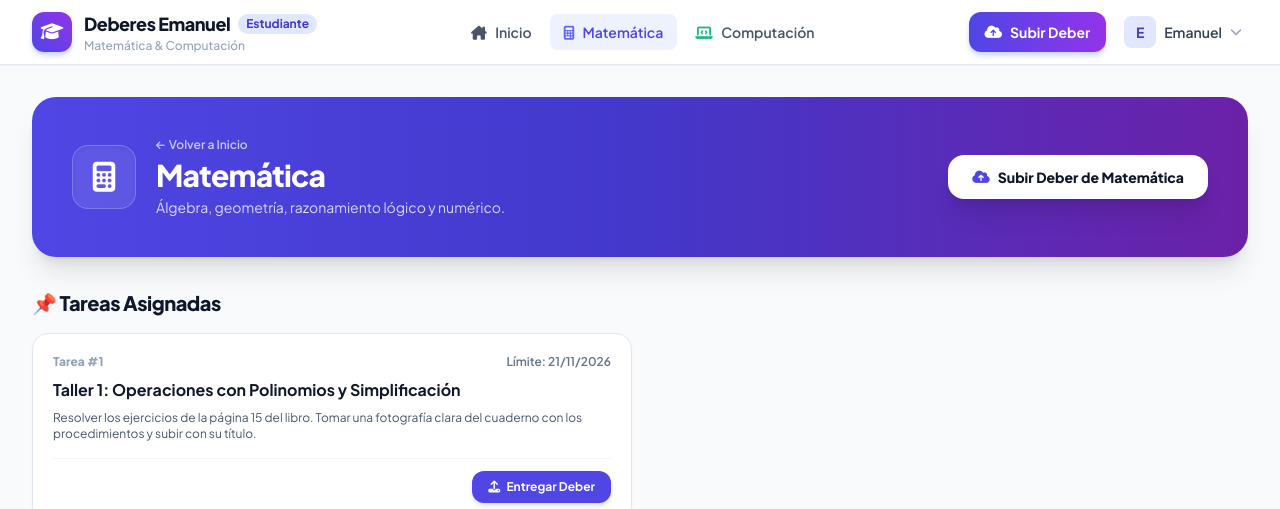
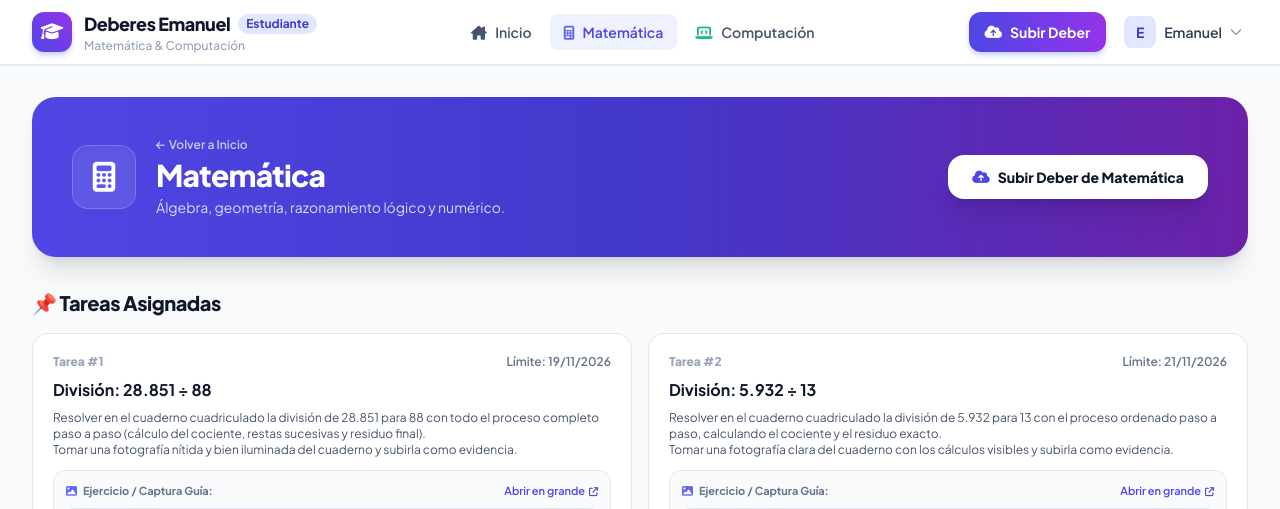
Before and after one commit to Elnuget/deberes-emanuel, a Laravel app: page /materia/matematica in a window 1280 px wide. Shown: the top 509 px of the page. Run offline with Laravel 12, Linux system fonts and the light colour scheme; a user stored in the database is signed in; data comes from the database, SQL or seed files in the repository; some libraries are stand-ins or nearby versions; grey boxes are pictures that could not be loaded.

Commit message:
feat: setup real math assignments with guide images and direct submission linking

```diff
--- a/resources/views/layouts/app.blade.php
+++ b/resources/views/layouts/app.blade.php
@@ -49,7 +49,7 @@
     </style>
     @yield('styles')
 </head>
-<body class="h-full flex flex-col bg-slate-50 text-slate-800 antialiased selection:bg-indigo-500 selection:text-white" x-data="{ uploadModal: false, selectedSubject: 1 }">
+<body class="h-full flex flex-col bg-slate-50 text-slate-800 antialiased selection:bg-indigo-500 selection:text-white" x-data="{ uploadModal: false, selectedSubject: 1, selectedAssignment: null, assignmentTitle: '' }">
 
     <!-- Navbar Superior -->
     <header class="bg-white border-b border-slate-200 sticky top-0 z-40 shadow-sm backdrop-blur-md bg-white/95">
@@ -169,6 +169,18 @@
 
             <form action="{{ route('homework.submit') }}" method="POST" enctype="multipart/form-data" class="mt-6 space-y-5">
                 @csrf
+                <input type="hidden" name="assignment_id" :value="selectedAssignment">
+
+                <!-- Indicador de Tarea Vinculada -->
+                <div x-show="assignmentTitle" class="p-3 bg-indigo-50 border border-indigo-100 rounded-xl flex items-center justify-between text-xs">
+                    <div class="flex items-center gap-2 text-indigo-900 font-bold">
+                        <i class="fa-solid fa-link text-indigo-600"></i>
+                        <span>Tarea: <span class="font-normal" x-text="assignmentTitle"></span></span>
+                    </div>
+                    <button type="button" @click="selectedAssignment = null; assignmentTitle = ''" class="text-indigo-400 hover:text-indigo-600 font-bold text-[11px]">
+                        <i class="fa-solid fa-xmark"></i> Desvincular
+                    </button>
+                </div>
 
                 <!-- Selector de Materia -->
                 <div>
@@ -197,7 +209,7 @@
                 <!-- Título del Deber -->
                 <div>
                     <label class="block text-xs font-bold text-slate-700 uppercase tracking-wider mb-2">Título del Deber *</label>
-                    <input type="text" name="title" required :placeholder="selectedSubject == 1 ? 'Ej. Ejercicios de Polinomios Pág. 15' : 'Ej. Portafolio Web / Napoleón / Horario'" class="w-full px-4 py-3 rounded-xl border border-slate-200 focus:outline-none focus:ring-2 focus:ring-indigo-500 text-sm font-medium">
+                    <input type="text" name="title" required :placeholder="assignmentTitle ? assignmentTitle : (selectedSubject == 1 ? 'Ej. División 28.851 ÷ 88 / Taller de Estimación' : 'Ej. Portafolio Web / Napoleón / Horario')" class="w-full px-4 py-3 rounded-xl border border-slate-200 focus:outline-none focus:ring-2 focus:ring-indigo-500 text-sm font-medium">
                 </div>
 
                 <!-- Enlace Web del Proyecto (Solo Computación) -->
--- a/resources/views/subjects/show.blade.php
+++ b/resources/views/subjects/show.blade.php
@@ -54,11 +54,25 @@
                             </div>
                             <h3 class="font-bold text-slate-900 text-base">{{ $assignment->title }}</h3>
                             <p class="text-xs text-slate-600 mt-2 whitespace-pre-line">{{ $assignment->description }}</p>
+
+                            @if($assignment->guide_file)
+                                <div class="mt-3 p-3 bg-slate-50 border border-slate-200 rounded-xl">
+                                    <div class="text-[11px] font-bold text-slate-500 mb-2 flex items-center justify-between">
+                                        <span class="flex items-center gap-1.5"><i class="fa-solid fa-image text-indigo-500"></i> Ejercicio / Captura Guía:</span>
+                                        <a href="{{ asset('storage/' . $assignment->guide_file) }}" target="_blank" class="text-indigo-600 hover:underline text-[11px] font-semibold">
+                                            Abrir en grande <i class="fa-solid fa-arrow-up-right-from-square text-[9px] ml-0.5"></i>
+                                        </a>
+                                    </div>
+                                    <a href="{{ asset('storage/' . $assignment->guide_file) }}" target="_blank" class="block overflow-hidden rounded-lg border border-slate-200 hover:border-indigo-400 transition-all bg-white shadow-xs group/img">
+                                        <img src="{{ asset('storage/' . $assignment->guide_file) }}" alt="{{ $assignment->title }}" class="w-full max-h-44 object-contain p-1 group-hover/img:scale-102 transition-transform">
+                                    </a>
+                                </div>
+                            @endif
                         </div>
 
                         @if(auth()->user()->isStudent())
                             <div class="mt-4 pt-3 border-t border-slate-100 flex justify-end">
-                                <button @click="selectedSubject = {{ $subject->id }}; uploadModal = true" class="px-4 py-2 rounded-xl {{ $isMath ? 'bg-indigo-600 hover:bg-indigo-700' : 'bg-emerald-600 hover:bg-emerald-700' }} text-white font-bold text-xs shadow-md transition-all">
+                                <button @click="selectedSubject = {{ $subject->id }}; selectedAssignment = {{ $assignment->id }}; assignmentTitle = '{{ addslashes($assignment->title) }}'; uploadModal = true" class="px-4 py-2 rounded-xl {{ $isMath ? 'bg-indigo-600 hover:bg-indigo-700' : 'bg-emerald-600 hover:bg-emerald-700' }} text-white font-bold text-xs shadow-md transition-all">
                                     <i class="fa-solid fa-upload mr-1"></i> Entregar Deber
                                 </button>
                             </div>
```
Also changed, not shown: database/seeders/DatabaseSeeder.php (+31 -4 lines), resources/views/student/dashboard.blade.php (+10 -1 lines).
